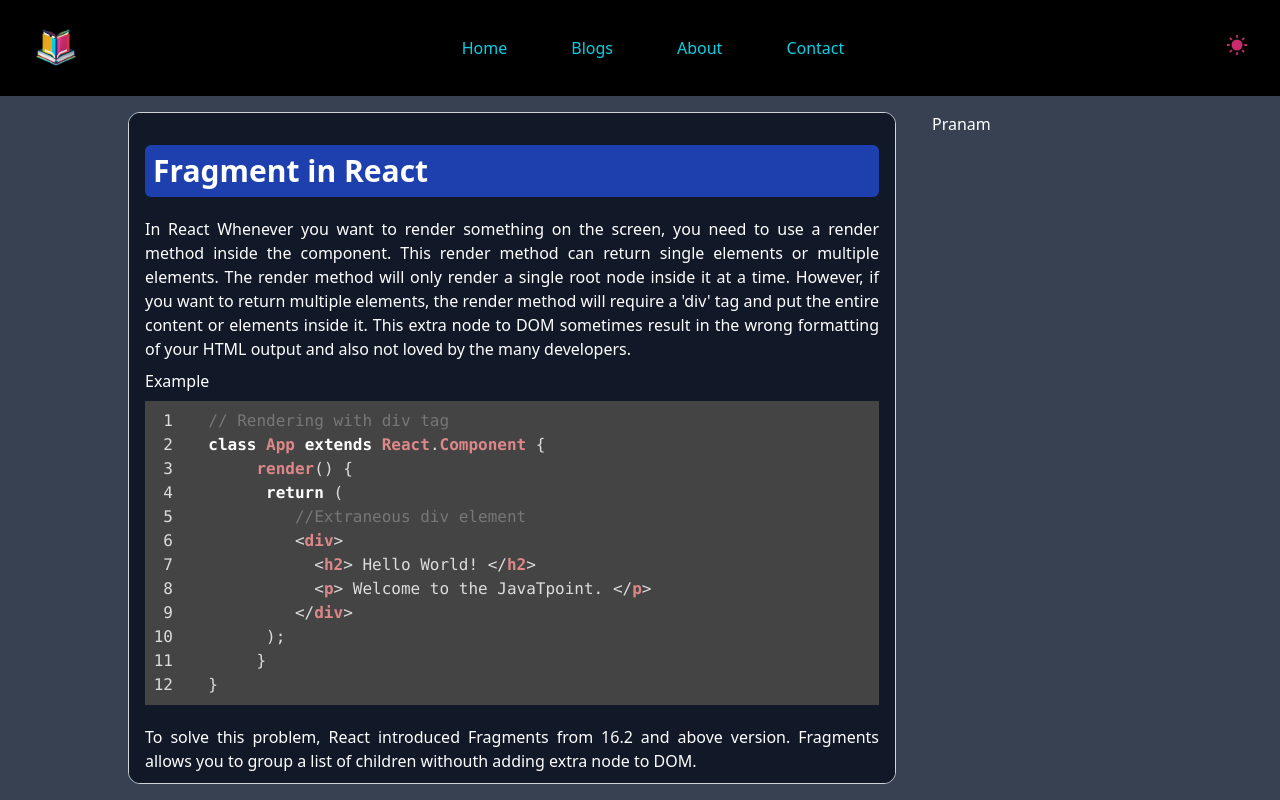
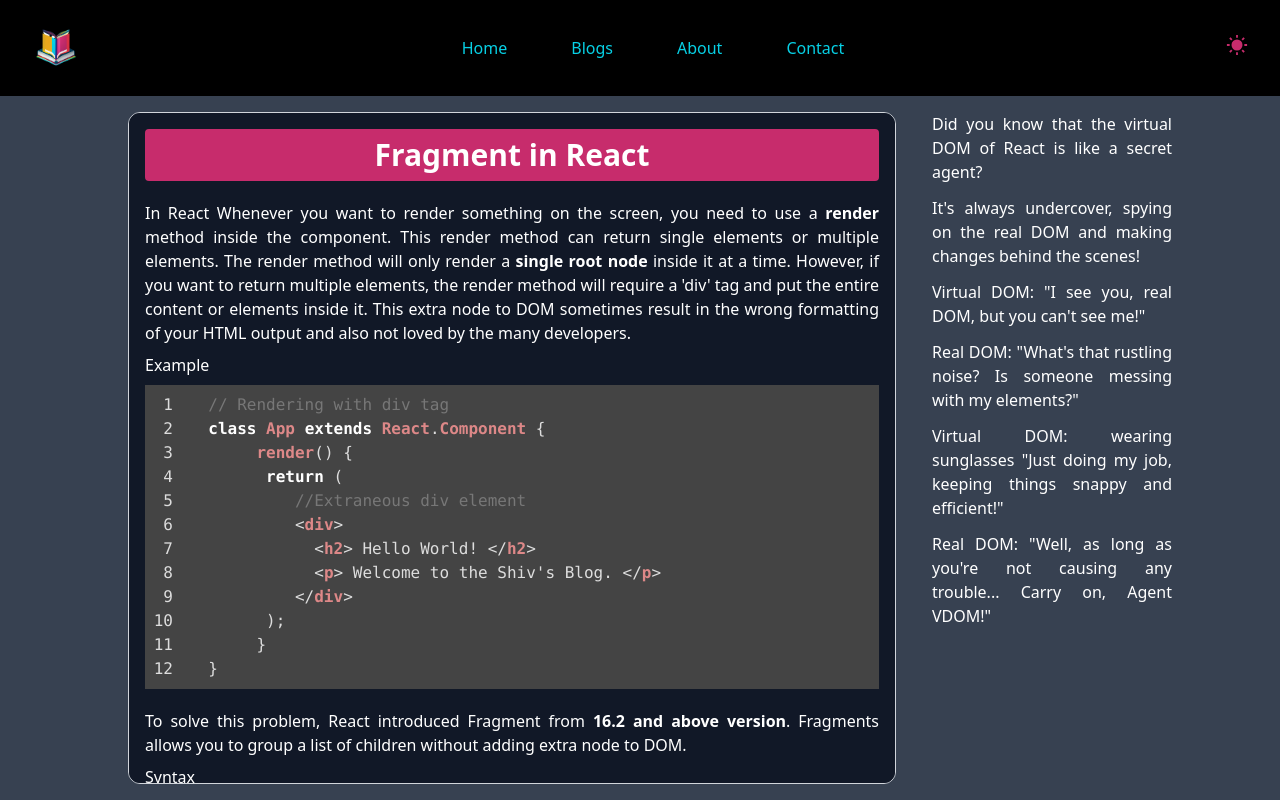
Before and after one commit to iamshiv007/NextJS-Portfolio, a Next.js app: page /posts/react/fragment in a window 1280 px wide. Built offline with nearby package versions, Linux system fonts and the light colour scheme.

Commit message:
fragment updated

```diff
--- a/pages/posts/react/fragment.jsx
+++ b/pages/posts/react/fragment.jsx
@@ -24,28 +24,27 @@ const MyFragment = () => {
 
         <div className="layoutContainer">
           <div className="layoutBox1">
-            <h1 className="text-3xl font-bold mt-4 bg-blue-400 dark:bg-blue-800 p-2 rounded-md">
-              Fragment in React
-            </h1>
+            <h1 className="blog-heading">Fragment in React</h1>
 
             <p className="mt-5">
               In React Whenever you want to render something on the screen, you
-              need to use a render method inside the component. This render
-              method can return single elements or multiple elements. The render
-              method will only render a single root node inside it at a time.
-              However, if you want to return multiple elements, the render
-              method will require a 'div' tag and put the entire content or
-              elements inside it. This extra node to DOM sometimes result in the
-              wrong formatting of your HTML output and also not loved by the
-              many developers.
+              need to use a <strong>render</strong> method inside the component.
+              This render method can return single elements or multiple
+              elements. The render method will only render a{" "}
+              <strong> single root node</strong> inside it at a time. However,
+              if you want to return multiple elements, the render method will
+              require a 'div' tag and put the entire content or elements inside
+              it. This extra node to DOM sometimes result in the wrong
+              formatting of your HTML output and also not loved by the many
+              developers.
             </p>
 
             <Example1 myDark={myDark} />
 
             <p className="mt-5">
-              To solve this problem, React introduced Fragments from 16.2 and
-              above version. Fragments allows you to group a list of children
-              withouth adding extra node to DOM.{" "}
+              To solve this problem, React introduced Fragment from{" "}
+              <strong> 16.2 and above version</strong>. Fragments allows you to
+              group a list of children without adding extra node to DOM.{" "}
             </p>
 
             <Example2 myDark={myDark} />
@@ -96,7 +95,38 @@ const MyFragment = () => {
             </p>
           </div>
 
-          <div className="layoutBox2">Pranam</div>
+          <div className="layoutBox2">
+            <div>
+              <p>
+                Did you know that the virtual DOM of React is like a secret
+                agent?
+              </p>
+
+              <p className="mt-3">
+                It's always undercover, spying on the real DOM and making
+                changes behind the scenes!
+              </p>
+
+              <p className="mt-3">
+                Virtual DOM: "I see you, real DOM, but you can't see me!"
+              </p>
+
+              <p className="mt-3">
+                Real DOM: "What's that rustling noise? Is someone messing with
+                my elements?"
+              </p>
+
+              <p className="mt-3">
+                Virtual DOM: wearing sunglasses "Just doing my job, keeping
+                things snappy and efficient!"
+              </p>
+
+              <p className="mt-3">
+                Real DOM: "Well, as long as you're not causing any trouble...
+                Carry on, Agent VDOM!"
+              </p>
+            </div>
+          </div>
         </div>
       </Theme>
     </Fragment>
@@ -113,7 +143,7 @@ const Example1 = ({ myDark }) => {
            //Extraneous div element
            <div>
              <h2> Hello World! </h2>
-             <p> Welcome to the JavaTpoint. </p>
+             <p> Welcome to the Shiv's Blog. </p>
            </div>
         );
        }
@@ -136,7 +166,7 @@ const Example1 = ({ myDark }) => {
 const Example2 = ({ myDark }) => {
   const codeString = `<React.Fragment>
   <h2> child1 </h2>
-<p> child2 </p>
+  <p> child2 </p>
   .. ..... .... ...
 </React.Fragment>  `;
 
@@ -161,7 +191,7 @@ const Example3 = ({ myDark }) => {
        return (
          <React.Fragment>
               <h2> Hello World! </h2>
-          <p> Welcome to the JavaTpoint. </p>
+              <p> Welcome to the Shiv's Blog. </p>
            </React.Fragment>
        );
       }
@@ -188,7 +218,7 @@ const Example4 = ({ myDark }) => {
       return (
         <>
           <h2> Hello World! </h2>
-          <p> Welcome to the JavaTpoint </p>
+          <p> Welcome to the Shiv's Blog </p>
         </>
       );
     }
```
